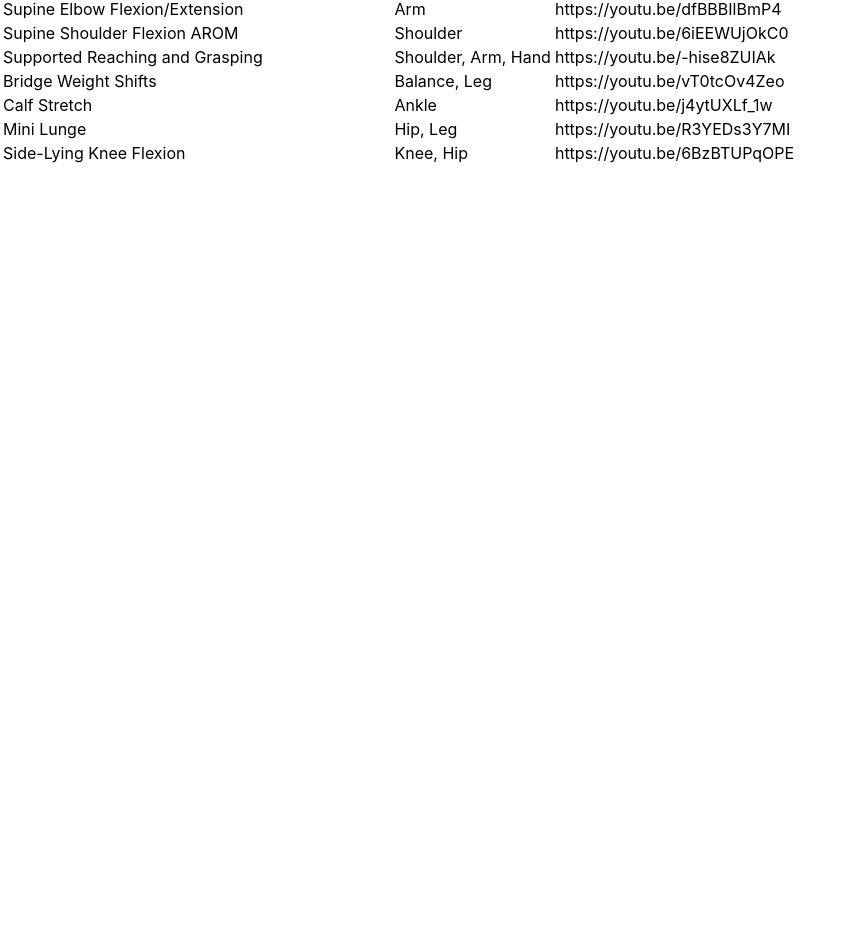
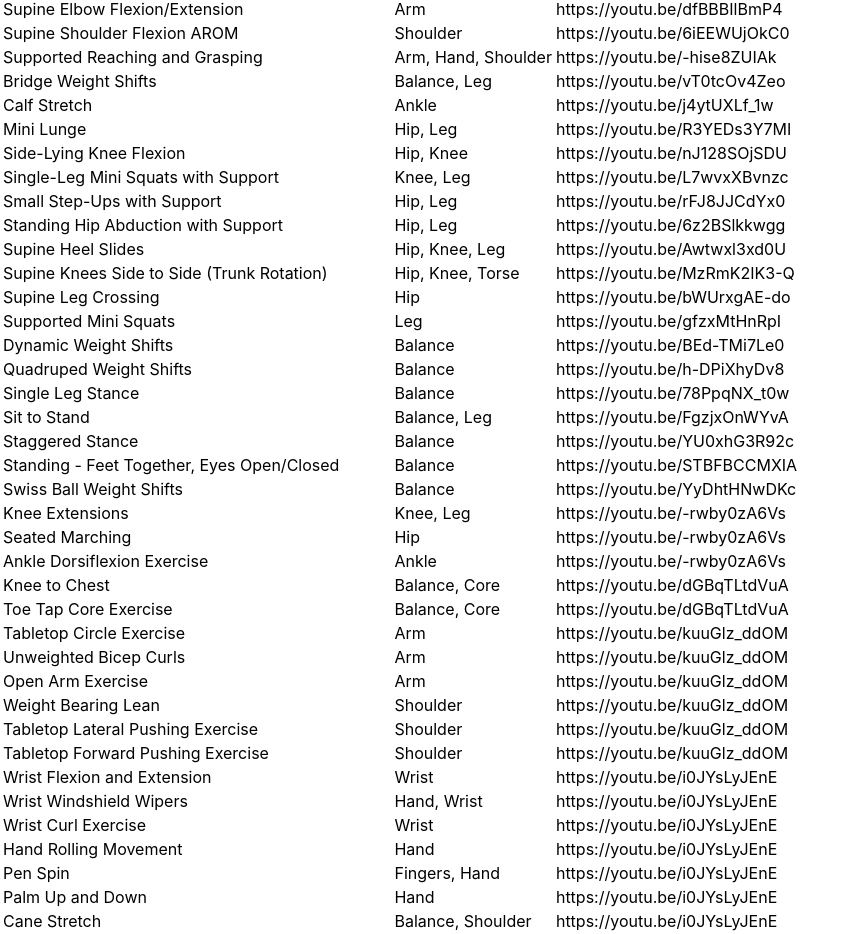
Before and after one commit to kmperera/CIS4930-HandsOnLearning, a React (Create React App) app in the folder health-app-frontend/: page /exercises in a window 1280 px wide. Shown: the part 313-1247 px from the top of the page, without its empty margins (0-856 px from the left). Before the commit the page ends 800 px from the top, so only its background shows below. Built offline with nearby package versions, Linux system fonts and the light colour scheme.

Commit message:
add data

```diff
--- a/health-app-frontend/src/Exercises/Excercises.js
+++ b/health-app-frontend/src/Exercises/Excercises.js
@@ -14,19 +14,51 @@ export default function Exercises() {
     });
 
     const data = [
-        { name: "Crumbling a Piece of Paper", category: "Shoulder, Hand", link: "https://youtu.be/gqBHIX-2xHY", equipement: "Paper" },
-        { name: "Resisted Surpine Diagonal Shoulder Flexion", category: "Shoulder, Arm", link: "https://youtu.be/MS2hx7dOAes", equipement: "Resistance band" },
+        { name: "Crumbling a Piece of Paper", category: "Hand, Shoulder", link: "https://youtu.be/gqBHIX-2xHY", equipement: "Paper" },
+        { name: "Resisted Surpine Diagonal Shoulder Flexion", category: "Arm, Shoulder", link: "https://youtu.be/MS2hx7dOAes", equipement: "Resistance band" },
         { name: "Shoulder Horizontal Range of Motion", category: "Shoulder", link: "https://youtu.be/BVDOcQJ-1v8", equipement: "None" },
         { name: "Shoulder Range of Motion", category: "Shoulder", link: "https://youtu.be/BVDOcQJ-1v8", equipement: "None" },
         { name: "Sitting Trunk Rotations", category: "Torso", link: "https://youtu.be/dekQnnbLyus", equipement: "Chair" },
-        { name: "Sitting Weight Bearing Elbow Flexion and Extension", category: "Shoulder, Arm", link: "https://youtu.be/5rYDXxXO09U", equipement: "None" },
+        { name: "Sitting Weight Bearing Elbow Flexion and Extension", category: "Arm, Shoulder", link: "https://youtu.be/5rYDXxXO09U", equipement: "None" },
         { name: "Supine Elbow Flexion/Extension", category: "Arm", link: "https://youtu.be/dfBBBIlBmP4", equipement: "Small Towel" },
         { name: "Supine Shoulder Flexion AROM", category: "Shoulder", link: "https://youtu.be/6iEEWUjOkC0", equipement: "None" },
-        { name: "Supported Reaching and Grasping", category: "Shoulder, Arm, Hand", link: "https://youtu.be/-hise8ZUIAk", equipement: "Chair, Table" },
+        { name: "Supported Reaching and Grasping", category: "Arm, Hand, Shoulder", link: "https://youtu.be/-hise8ZUIAk", equipement: "Chair, Table" },
         { name: "Bridge Weight Shifts", category: "Balance, Leg", link: "https://youtu.be/vT0tcOv4Zeo", equipement: "None" },
         { name: "Calf Stretch", category: "Ankle", link: "https://youtu.be/j4ytUXLf_1w", equipement: "Chair" },
         { name: "Mini Lunge", category: "Hip, Leg", link: "https://youtu.be/R3YEDs3Y7MI", equipement: "None" },
-        { name: "Side-Lying Knee Flexion", category: "Knee, Hip", link: "https://youtu.be/6BzBTUPqOPE", equipement: "None" },
+        { name: "Side-Lying Knee Flexion", category: "Hip, Knee", link: "https://youtu.be/nJ128SOjSDU", equipement: "None" },
+        { name: "Single-Leg Mini Squats with Support", category: "Knee, Leg", link: "https://youtu.be/L7wvxXBvnzc", equipement: "Table" },
+        { name: "Small Step-Ups with Support", category: "Hip, Leg", link: "https://youtu.be/rFJ8JJCdYx0", equipement: "Steps" },
+        { name: "Standing Hip Abduction with Support", category: "Hip, Leg", link: "https://youtu.be/6z2BSlkkwgg", equipement: "Table" },
+        { name: "Supine Heel Slides", category: "Hip, Knee, Leg", link: "https://youtu.be/Awtwxl3xd0U", equipement: "None" },
+        { name: "Supine Knees Side to Side (Trunk Rotation)", category: "Hip, Knee, Torse", link: "https://youtu.be/MzRmK2IK3-Q", equipement: "None" },
+        { name: "Supine Leg Crossing", category: "Hip", link: "https://youtu.be/bWUrxgAE-do", equipement: "None" },
+        { name: "Supported Mini Squats", category: "Leg", link: "https://youtu.be/gfzxMtHnRpI", equipement: "Chair" },
+        { name: "Dynamic Weight Shifts", category: "Balance", link: "https://youtu.be/BEd-TMi7Le0", equipement: "Chair" },
+        { name: "Quadruped Weight Shifts", category: "Balance", link: "https://youtu.be/h-DPiXhyDv8", equipement: "None" },
+        { name: "Single Leg Stance", category: "Balance", link: "https://youtu.be/78PpqNX_t0w", equipement: "None" },
+        { name: "Sit to Stand", category: "Balance, Leg", link: "https://youtu.be/FgzjxOnWYvA", equipement: "Chair" },
+        { name: "Staggered Stance", category: "Balance", link: "https://youtu.be/YU0xhG3R92c", equipement: "None" },
+        { name: "Standing - Feet Together, Eyes Open/Closed", category: "Balance", link: "https://youtu.be/STBFBCCMXIA", equipement: "None" },
+        { name: "Swiss Ball Weight Shifts", category: "Balance", link: "https://youtu.be/YyDhtHNwDKc", equipement: "Chair, Exercise Ball" },
+        { name: "Knee Extensions", category: "Knee, Leg", link: "https://youtu.be/-rwby0zA6Vs", equipement: "Chair" },
+        { name: "Seated Marching", category: "Hip", link: "https://youtu.be/-rwby0zA6Vs", equipement: "Chair" },
+        { name: "Ankle Dorsiflexion Exercise", category: "Ankle", link: "https://youtu.be/-rwby0zA6Vs", equipement: "Chair" },
+        { name: "Knee to Chest", category: "Balance, Core", link: "https://youtu.be/dGBqTLtdVuA", equipement: "None" },
+        { name: "Toe Tap Core Exercise", category: "Balance, Core", link: "https://youtu.be/dGBqTLtdVuA", equipement: "None" },
+        { name: "Tabletop Circle Exercise", category: "Arm", link: "https://youtu.be/kuuGlz_ddOM", equipement: "Table, Water bottle" },
+        { name: "Unweighted Bicep Curls", category: "Arm", link: "https://youtu.be/kuuGlz_ddOM", equipement: "Table" },
+        { name: "Open Arm Exercise", category: "Arm", link: "https://youtu.be/kuuGlz_ddOM", equipement: "Water bottle" },
+        { name: "Weight Bearing Lean", category: "Shoulder", link: "https://youtu.be/kuuGlz_ddOM", equipement: "Small Towel" },
+        { name: "Tabletop Lateral Pushing Exercise", category: "Shoulder", link: "https://youtu.be/kuuGlz_ddOM", equipement: "Table, Water bottle" },
+        { name: "Tabletop Forward Pushing Exercise", category: "Shoulder", link: "https://youtu.be/kuuGlz_ddOM", equipement: "Table, Water bottle" },
+        { name: "Wrist Flexion and Extension", category: "Wrist", link: "https://youtu.be/i0JYsLyJEnE", equipement: "None" },
+        { name: "Wrist Windshield Wipers", category: "Hand, Wrist", link: "https://youtu.be/i0JYsLyJEnE", equipement: "Table" },
+        { name: "Wrist Curl Exercise", category: "Wrist", link: "https://youtu.be/i0JYsLyJEnE", equipement: "Water bottle" },
+        { name: "Hand Rolling Movement", category: "Hand", link: "https://youtu.be/i0JYsLyJEnE", equipement: "Table, Water bottle" },
+        { name: "Pen Spin", category: "Fingers, Hand", link: "https://youtu.be/i0JYsLyJEnE", equipement: "Pen, Table" },
+        { name: "Palm Up and Down", category: "Hand", link: "https://youtu.be/i0JYsLyJEnE", equipement: "Table" },
+        { name: "Cane Stretch", category: "Balance, Shoulder", link: "https://youtu.be/i0JYsLyJEnE", equipement: "Cane, Chair" },
     ];
 
     const filteredData = data.filter(item => (
```
